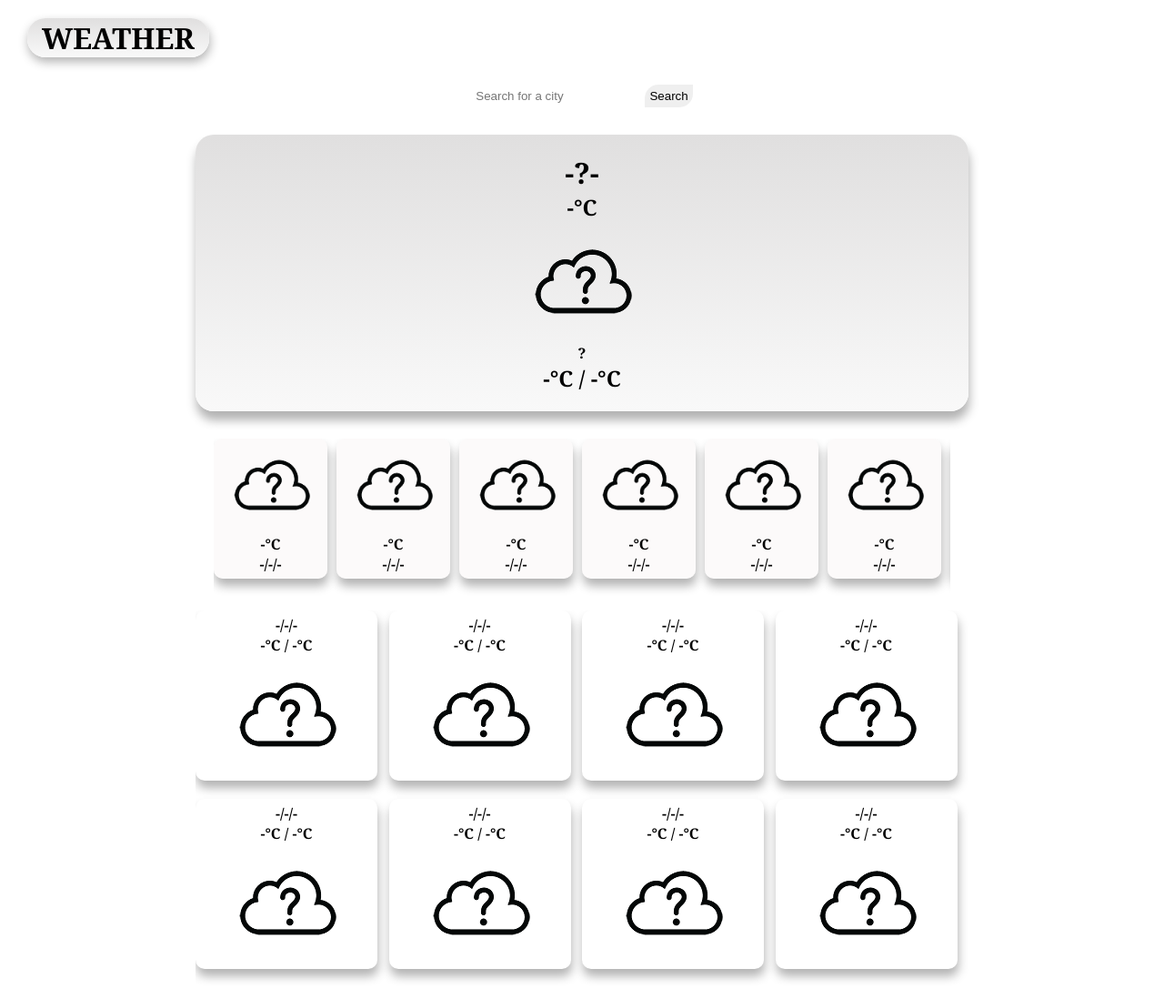
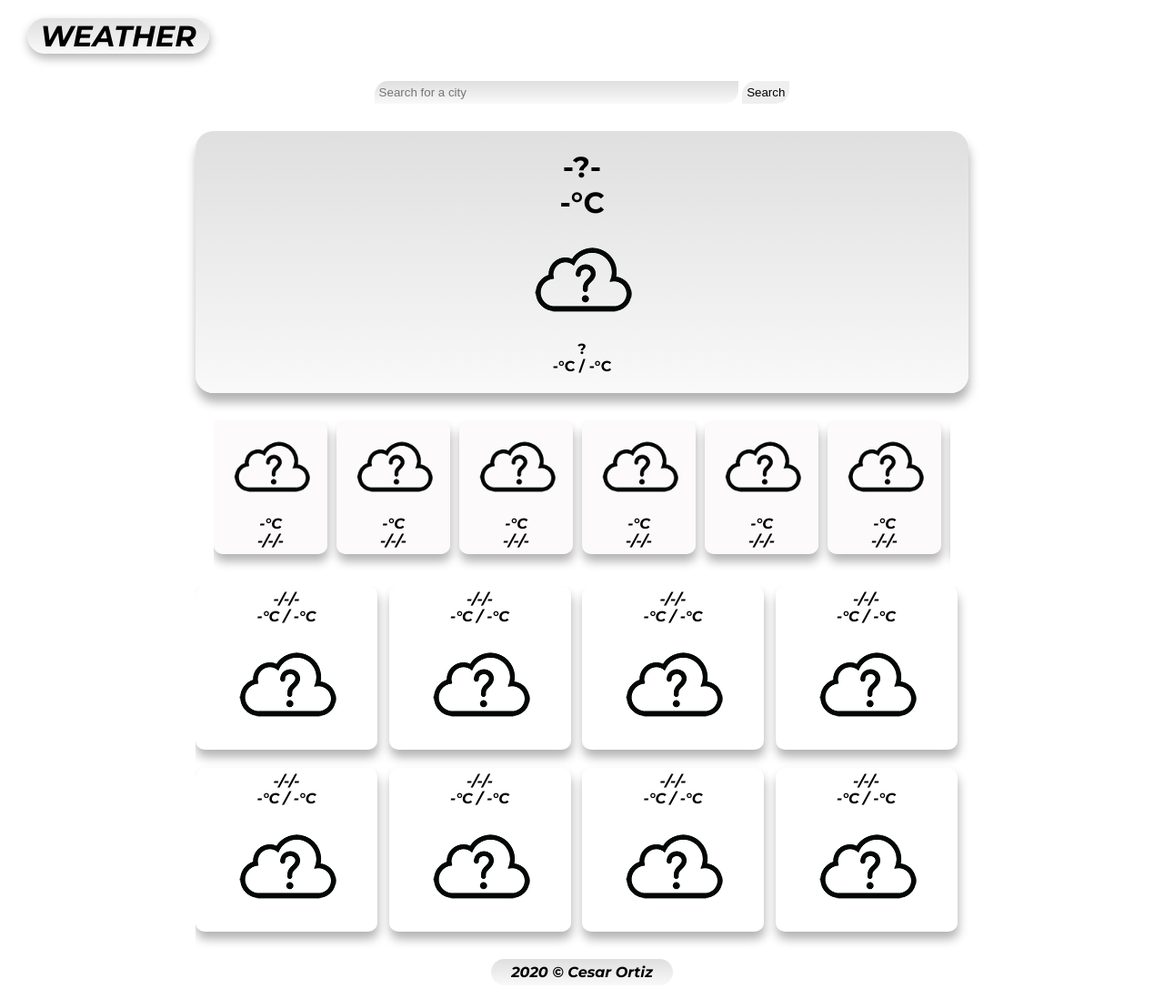
Before and after one commit to CesarAOrtiz/Weather-App, a plain HTML site: page index.html in a window 1280 px wide. Shown: the top 1098 px of the page at 91% size. Drawn offline with Linux system fonts and the light colour scheme.

Commit message:
Fuente cambiada

```diff
--- a/css/style.css
+++ b/css/style.css
@@ -1,3 +1,5 @@
+@import url('https://fonts.googleapis.com/css2?family=Montserrat:ital,wght@0,700;1,700&display=swap');
+
 * {
     margin: 0;
     padding: 0;
@@ -5,7 +7,7 @@
 }
 
 body {
-    font-family: Cambria, Cochin, Georgia, Times, "Times New Roman", serif;
+    font-family: 'Montserrat', sans-serif;
 }
 
 header {
@@ -29,6 +31,7 @@ header,
             rgb(224, 223, 223) 0%,
             rgba(249, 249, 249, 1) 100%);
     width: 200px;
+    font-style: italic;
 }
 
 section {
@@ -52,6 +55,13 @@ form {
     outline: none;
 }
 
+#entry {
+    width: 400px;
+    background: linear-gradient(to bottom,
+            rgb(224, 223, 223) 0%,
+            rgba(249, 249, 249, 1) 100%);
+}
+
 #search {
     cursor: pointer;
 }
@@ -67,9 +77,7 @@ form {
     grid-template-columns: repeat(24, 1fr);
     margin: 10px 5px 5px 5px;
     width: 810px;
-    overflow: auto;
-    overflow: scroll;
-    overflow-y: hidden;
+    font-style: italic;
 }
 
 #daily-weather {
@@ -77,6 +85,11 @@ form {
     grid-template-columns: repeat(8, 1fr);
     margin: 10px 10px 10px 10px;
     width: 850px;
+    font-style: italic;
+}
+
+#hourly-weather,
+#daily-weather {
     overflow: auto;
     overflow: scroll;
     overflow-y: hidden;
@@ -138,16 +151,15 @@ h1 {
     font-size: 2rem;
 }
 
-#temp,
-#temps {
-    font-size: 1.5em;
+#temp {
+    font-size: 2em;
     font-weight: 700;
 }
 
 #main-footer div {
     padding: 5px;
     text-align: center;
-    margin: 15px auto;
+    margin: 0px auto 30px auto;
 }
 
 @media (min-width: 991px) and (min-height: 600px) {
@@ -177,6 +189,10 @@ h1 {
 }
 
 @media (max-width: 715px) {
+    #entry {
+        width: 300px;
+    }
+
     #daily-weather {
         max-width: 460px;
     }
@@ -191,6 +207,10 @@ h1 {
 }
 
 @media (max-width: 480px) {
+    #entry {
+        width: 200px;
+    }
+
     #daily-weather {
         max-width: 290px;
     }
@@ -219,6 +239,10 @@ h1 {
 }
 
 @media (max-width: 280px) {
+    #entry {
+        width: 150px;
+    }
+
     #weather {
         max-width: 250px;
     }
--- a/index.html
+++ b/index.html
@@ -12,16 +12,13 @@
             <a href="#" class="logo">Weather</a>
         </header>
         <section id="main-content">
-            <section>
-                <form action="GET">
-                    <input type="text" id="entry" />
-                    <button type="submit" id="search">Search</button>
-                </form>
-                <div id="notification"></div>
-                <div id="current-weather"></div>
-            </section>
-            <section><div id="hourly-weather"></div></section>
-            <section><div id="daily-weather"></div></section>
+            <form action="GET">
+                <input type="text" id="entry" />
+                <button type="submit" id="search">Search</button>
+            </form>
+            <div id="current-weather"></div>
+            <div id="hourly-weather"></div>
+            <div id="daily-weather"></div>
         </section>
         <footer id="main-footer" class="background">
             <div>
```
